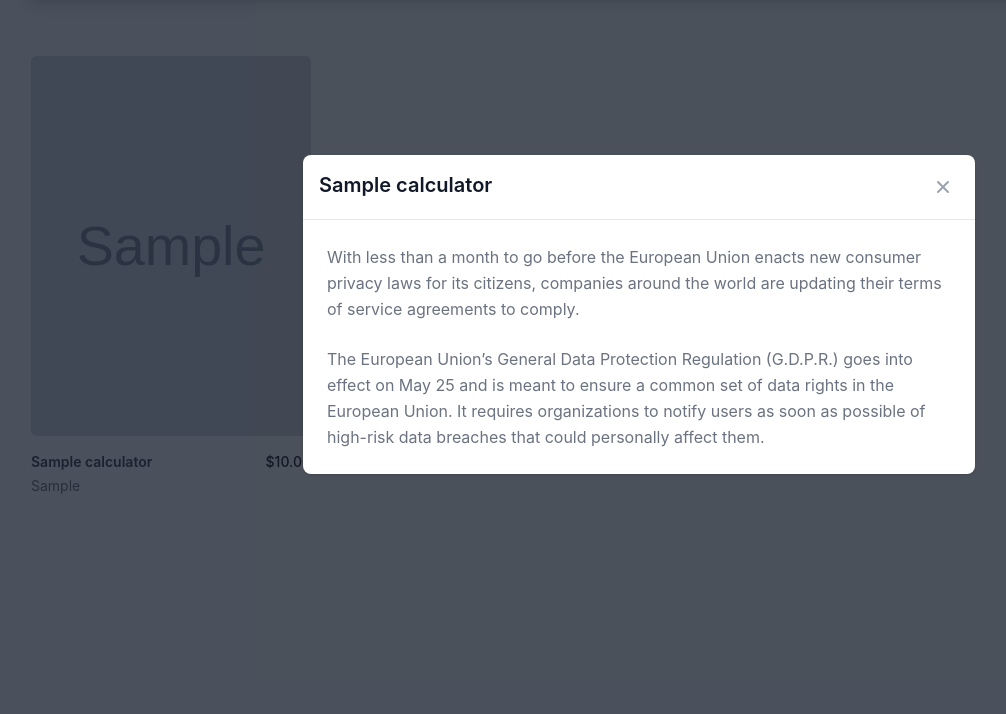
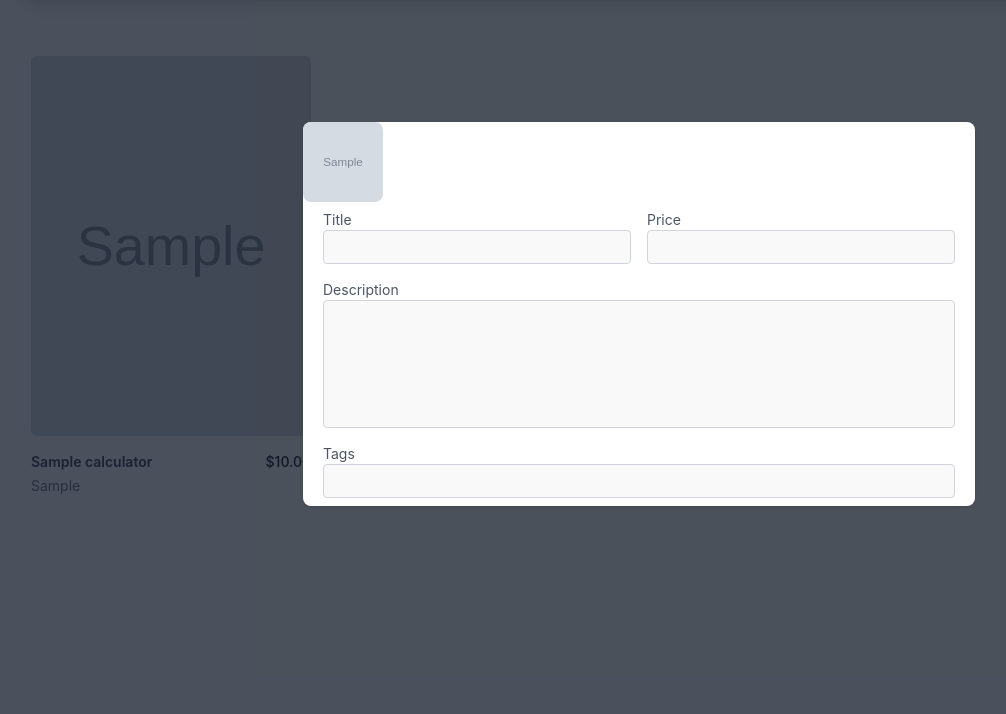
Before and after one commit to GaminRick7/Calcura, a Django app: page /shop/ in a window 1280 px wide, after a click that opens the changed part. Shown: the part 86-800 px from the top of the page, without its empty margins (1-1007 px from the left). Run offline with Django 3.2, Linux system fonts and the light colour scheme; a user stored in the database is signed in; tables that the repository leaves empty hold one stand-in row (values such as "Sample post"); grey boxes marked "Sample" are stand-in pictures; some libraries are stand-ins or nearby versions.

Commit message:
minitemplate

```diff
--- a/templates/calcura/shop.html
+++ b/templates/calcura/shop.html
@@ -45,25 +45,42 @@
           <div id="defaultModal{{calc.id}}" tabindex="-1" aria-hidden="true" class="fixed top-0 left-0 right-0 z-50 hidden w-full p-4 overflow-x-hidden overflow-y-auto md:inset-0 h-modal md:h-full">
             <div class="relative w-full h-full max-w-2xl md:h-auto">
                 <!-- Modal content -->
-                <div class="relative bg-white rounded-lg shadow dark:bg-gray-700">
-                    <!-- Modal header -->
-                    <div class="flex items-start justify-between p-4 border-b rounded-t dark:border-gray-600">
-                        <h3 class="text-xl font-semibold text-gray-900 dark:text-white">
-                            {{calc.title}}
-                        </h3>
-                        <button type="button" class="text-gray-400 bg-transparent hover:bg-gray-200 hover:text-gray-900 rounded-lg text-sm p-1.5 ml-auto inline-flex items-center dark:hover:bg-gray-600 dark:hover:text-white" data-modal-hide="defaultModal">
-                            <svg aria-hidden="true" class="w-5 h-5" fill="currentColor" viewBox="0 0 20 20" xmlns="http://www.w3.org/2000/svg"><path fill-rule="evenodd" d="M4.293 4.293a1 1 0 011.414 0L10 8.586l4.293-4.293a1 1 0 111.414 1.414L11.414 10l4.293 4.293a1 1 0 01-1.414 1.414L10 11.414l-4.293 4.293a1 1 0 01-1.414-1.414L8.586 10 4.293 5.707a1 1 0 010-1.414z" clip-rule="evenodd"></path></svg>
-                            <span class="sr-only">Close modal</span>
-                        </button>
+                <div class="max-w-2xl md:h-auto bg-white rounded-lg shadow dark:bg-gray-700">
+                    <img src="{{calc.image.0}}" alt="gallery" id = "id_docfile-preview" class="block object-cover object-center w-20 h-20 rounded-lg inline-flex">
+                  <div class="flex py-2 px-5">
+                      <div class="flex flex-wrap -m-2">
+                        <div class="p-2 w-1/2">
+                          <div class="relative">
+                            <label for="title" class="leading-7 text-sm text-gray-600">Title</label>
+                            <input type="text" placeholder="{{l.title}}" id="title" name="title"
+                              class="w-full bg-gray-100 bg-opacity-50 rounded border border-gray-300 focus:border-indigo-500 focus:bg-white focus:ring-2 focus:ring-indigo-200 text-base outline-none text-gray-700 py-1 px-3 leading-8 transition-colors duration-200 ease-in-out">
+                          </div>
+                        </div>
+                        <div class="p-2 w-1/2">
+                          <div class="relative">
+                            <label for="price" class="leading-7 text-sm text-gray-600">Price</label>
+                            <input type="number" placeholder="{{l.price}}" id="price" step="0.01" name="price"
+                              class="w-full bg-gray-100 bg-opacity-50 rounded border border-gray-300 focus:border-indigo-500 focus:bg-white focus:ring-2 focus:ring-indigo-200 text-base outline-none text-gray-700 py-1 px-3 leading-8 transition-colors duration-200 ease-in-out">
+                          </div>
+                        </div>
+                        <div class="p-2 w-full">
+                          <div class="relative">
+                            <label for="description" class="leading-7 text-sm text-gray-600">Description</label>
+                            <textarea id="description" placeholder="{{l.description}}" name="description"
+                              class="w-full bg-gray-100 bg-opacity-50 rounded border border-gray-300 focus:border-indigo-500 focus:bg-white focus:ring-2 focus:ring-indigo-200 h-32 text-base outline-none text-gray-700 py-1 px-3 resize-none leading-6 transition-colors duration-200 ease-in-out"></textarea>
+                          </div>
+                        </div>
+                      <div class="p-2 w-full">
+                        <div class="relative">
+                          <label for="tags" class="leading-7 text-sm text-gray-600">Tags</label>
+                          <input type="text" id="tags" placeholder="{{l.tags}}" name="tags"
+                            class="w-full bg-gray-100 bg-opacity-50 rounded border border-gray-300 focus:border-indigo-500 focus:bg-white focus:ring-2 focus:ring-indigo-200 text-base outline-none text-gray-700 py-1 px-3 leading-8 transition-colors duration-200 ease-in-out">
+                        </div>
+                      </div>
                     </div>
-                    <!-- Modal body -->
-                    <div class="p-6 space-y-6">
-                        <p class="text-base leading-relaxed text-gray-500 dark:text-gray-400">
-                            With less than a month to go before the European Union enacts new consumer privacy laws for its citizens, companies around the world are updating their terms of service agreements to comply.
-                        </p>
-                        <p class="text-base leading-relaxed text-gray-500 dark:text-gray-400">
-                            The European Union’s General Data Protection Regulation (G.D.P.R.) goes into effect on May 25 and is meant to ensure a common set of data rights in the European Union. It requires organizations to notify users as soon as possible of high-risk data breaches that could personally affect them.
-                        </p>
+                  </div>
+
+                    </div>
                     </div>
                 </div>
             </div>
```
